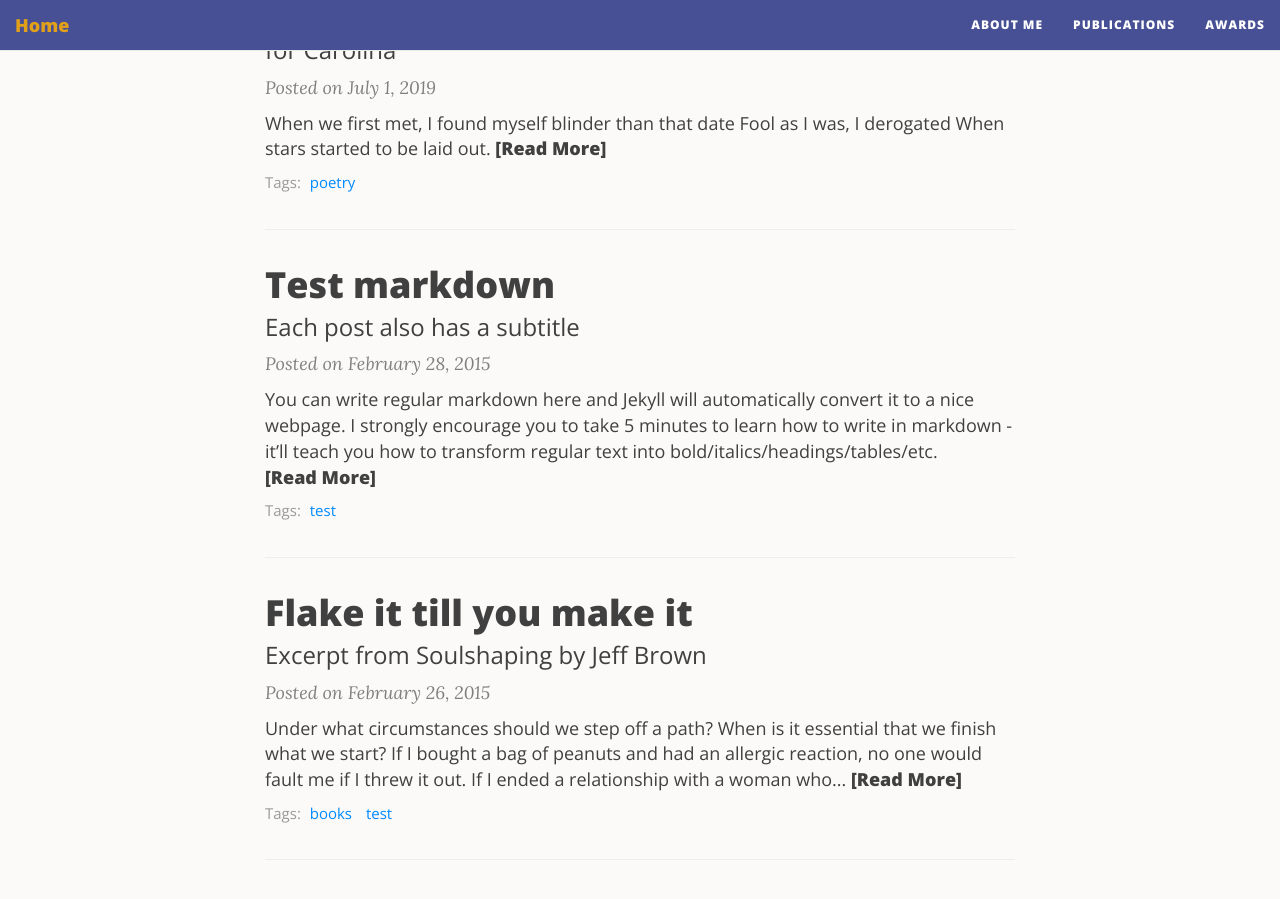
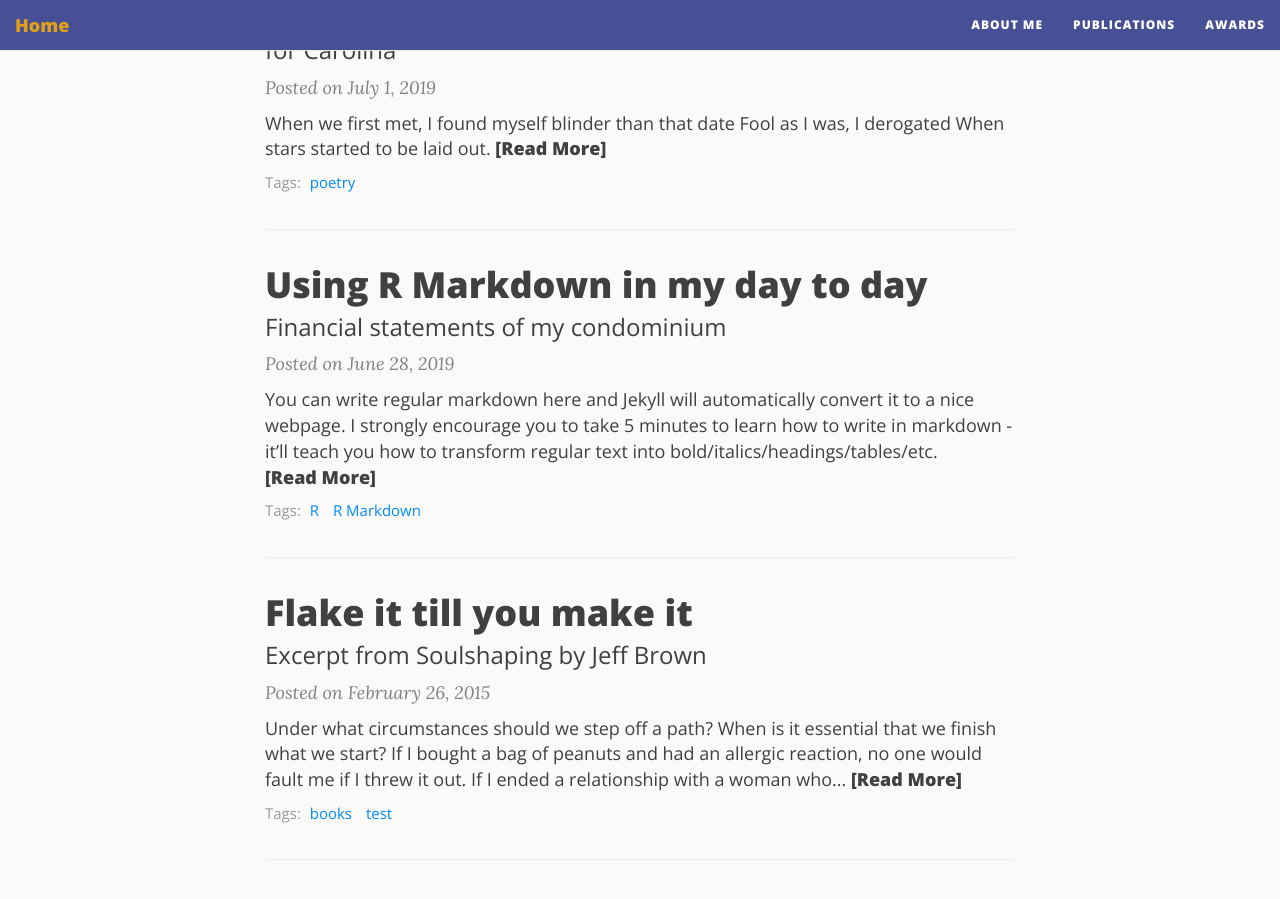
Before and after one commit to cauancardoso/cauancardoso.github.io, a Jekyll site: the page built from index.html, in a window 1280 px wide and 900 px high, scrolled down 349 px. Built offline with Jekyll 4.4.1, drawn with Linux system fonts in a browser that asks for light colours; nearby versions of some CDN libraries; the list of posts is cut into pages by our own code.

Commit message:
Update and rename 2015-02-28-test-markdown.md to 2019-06-28-How-I-use-R-Markdown.md

```diff
--- a/_posts/2015-02-28-test-markdown.md
+++ b/_posts/2019-06-28-How-I-use-R-Markdown.md
@@ -1,10 +1,10 @@
 ---
 layout: post
-title: Test markdown
-subtitle: Each post also has a subtitle
+title: Using R Markdown in my day to day
+subtitle: Financial statements of my condominium
 gh-repo: cauancardoso/cauancardoso.github.io
 gh-badge: [star, fork, follow]
-tags: [test]
+tags: [R, R Markdown]
 comments: true
 ---
 
```
